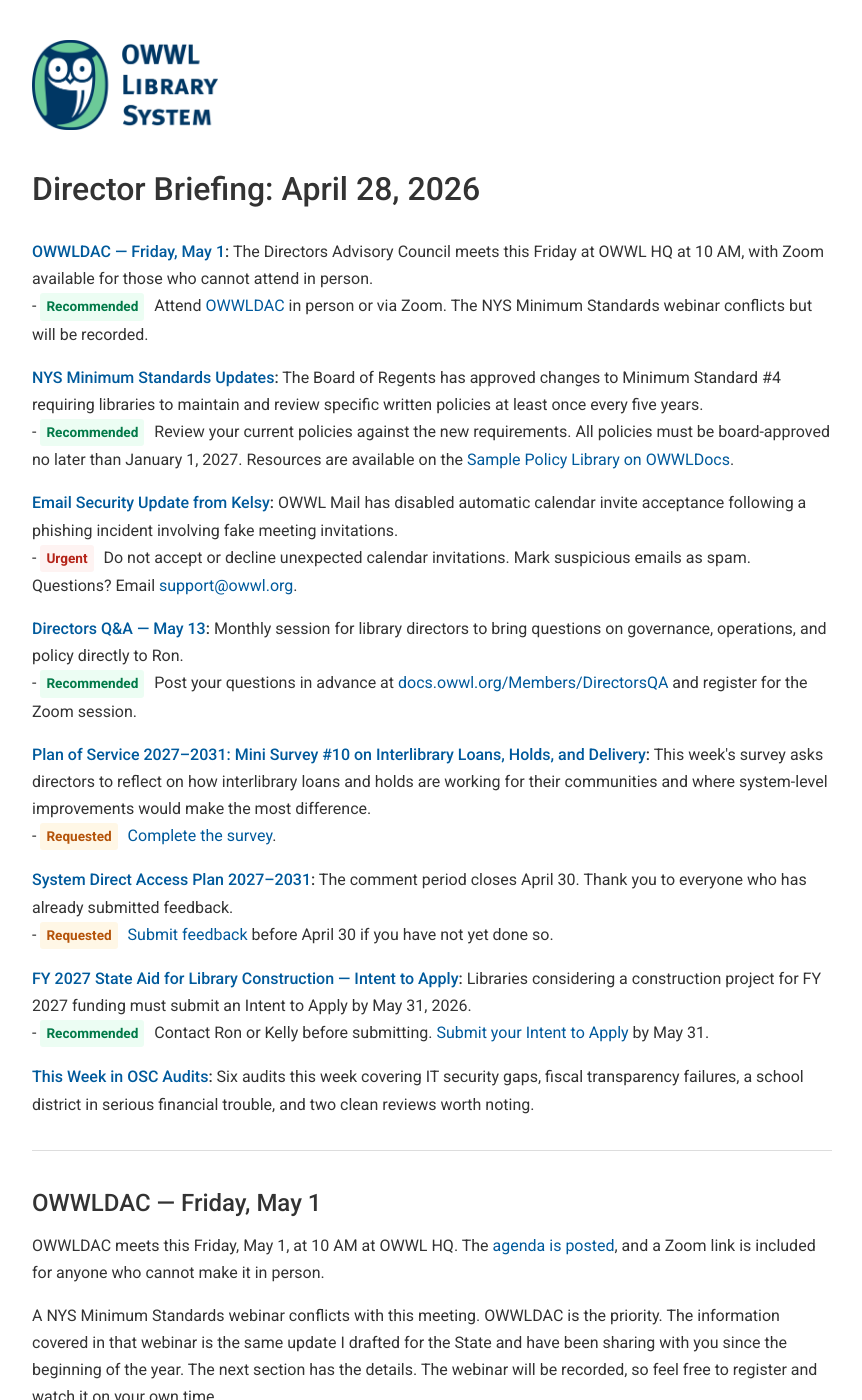
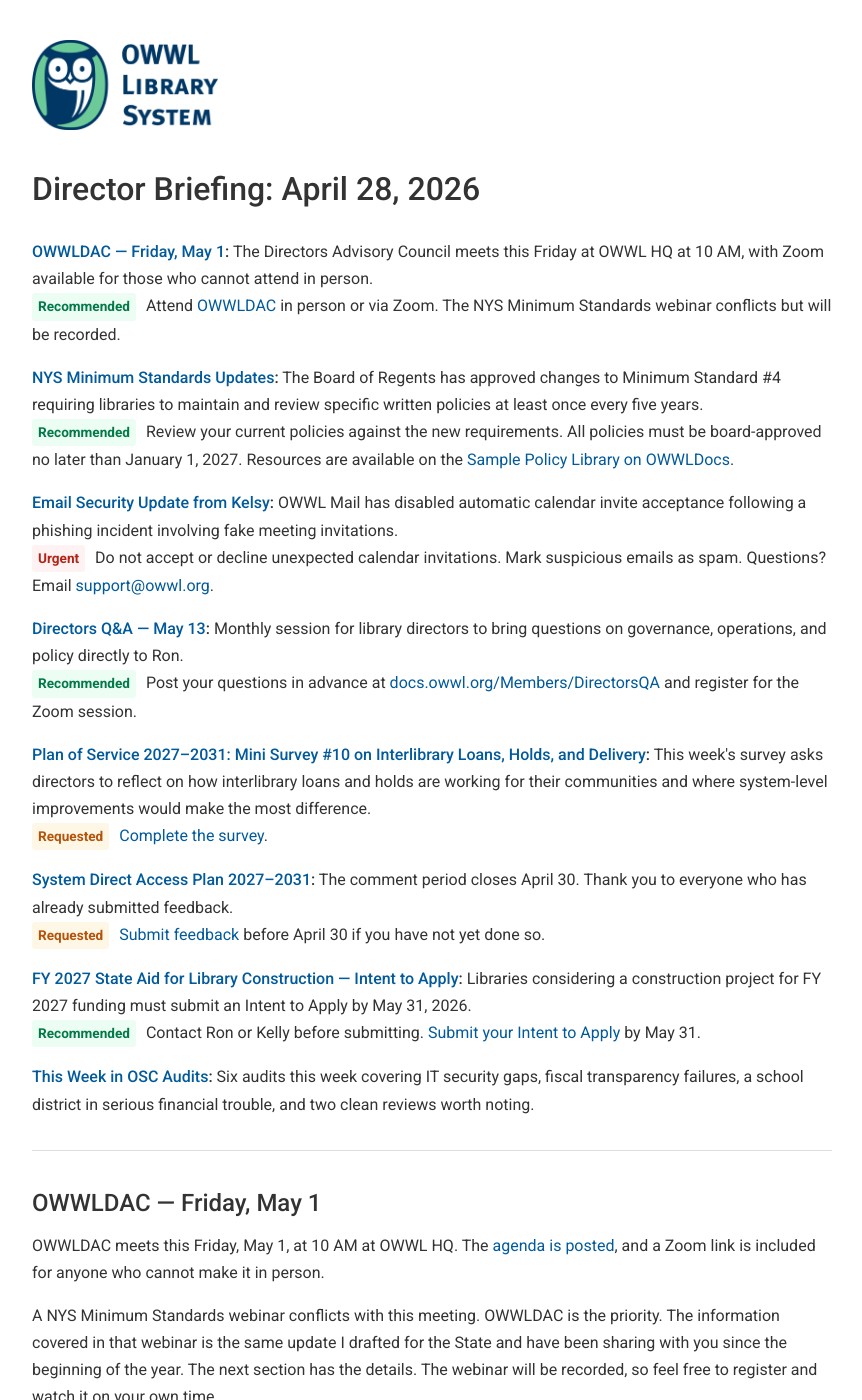
Before and after one commit to OWWL-Library-System/briefing, a Jekyll site: the page built from director/2026-04-28.md, in a window 1280 px wide and 1400 px high. Shown: the whole window, without its empty margins (208-1070 px from the left). Built offline with Jekyll 4.4.1, drawn with Linux system fonts in a browser that asks for light colours.

Commit message:
Update 2026-04-28.md

```diff
--- a/director/2026-04-28.md
+++ b/director/2026-04-28.md
@@ -9,31 +9,31 @@ title: Director Briefing - April 28, 2026
 
 <p><strong><a href="#owwldac--friday-may-1">OWWLDAC — Friday, May 1</a>:</strong> The Directors Advisory Council meets this Friday at OWWL HQ at 10 AM, with Zoom available for those who cannot attend in person.<br>
 
-- <span class="action action-recommended">Recommended</span> Attend <a href="https://docs.owwl.org/Members/Meetings/DirectorsAdvisoryCouncilAgendaMay12026">OWWLDAC</a> in person or via Zoom. The NYS Minimum Standards webinar conflicts but will be recorded.</p>
+<span class="action action-recommended">Recommended</span> Attend <a href="https://docs.owwl.org/Members/Meetings/DirectorsAdvisoryCouncilAgendaMay12026">OWWLDAC</a> in person or via Zoom. The NYS Minimum Standards webinar conflicts but will be recorded.</p>
 
 <p><strong><a href="#nys-minimum-standards-updates">NYS Minimum Standards Updates</a>:</strong> The Board of Regents has approved changes to Minimum Standard #4 requiring libraries to maintain and review specific written policies at least once every five years.<br>
 
-- <span class="action action-recommended">Recommended</span> Review your current policies against the new requirements. All policies must be board-approved no later than January 1, 2027. Resources are available on the <a href="https://docs.owwl.org/Community/PolicyLibrary">Sample Policy Library on OWWLDocs</a>.</p>
+<span class="action action-recommended">Recommended</span> Review your current policies against the new requirements. All policies must be board-approved no later than January 1, 2027. Resources are available on the <a href="https://docs.owwl.org/Community/PolicyLibrary">Sample Policy Library on OWWLDocs</a>.</p>
 
 <p><strong><a href="#email-security-update-from-kelsy">Email Security Update from Kelsy</a>:</strong> OWWL Mail has disabled automatic calendar invite acceptance following a phishing incident involving fake meeting invitations.<br>
 
-- <span class="action action-urgent">Urgent</span> Do not accept or decline unexpected calendar invitations. Mark suspicious emails as spam. Questions? Email <a href="mailto:support@owwl.org">support@owwl.org</a>.</p>
+<span class="action action-urgent">Urgent</span> Do not accept or decline unexpected calendar invitations. Mark suspicious emails as spam. Questions? Email <a href="mailto:support@owwl.org">support@owwl.org</a>.</p>
 
 <p><strong><a href="#directors-qa--may-13">Directors Q&amp;A — May 13</a>:</strong> Monthly session for library directors to bring questions on governance, operations, and policy directly to Ron.<br>
 
-- <span class="action action-recommended">Recommended</span> Post your questions in advance at <a href="https://docs.owwl.org/Members/DirectorsQA">docs.owwl.org/Members/DirectorsQA</a> and register for the Zoom session.</p>
+<span class="action action-recommended">Recommended</span> Post your questions in advance at <a href="https://docs.owwl.org/Members/DirectorsQA">docs.owwl.org/Members/DirectorsQA</a> and register for the Zoom session.</p>
 
 <p><strong><a href="#plan-of-service-20272031-mini-survey-10-on-interlibrary-loans-holds-and-delivery">Plan of Service 2027–2031: Mini Survey #10 on Interlibrary Loans, Holds, and Delivery</a>:</strong> This week's survey asks directors to reflect on how interlibrary loans and holds are working for their communities and where system-level improvements would make the most difference.<br>
 
-- <span class="action action-requested">Requested</span> <a href="https://forms.gle/5dppmQcjYEso3mQV8">Complete the survey</a>.</p>
+<span class="action action-requested">Requested</span> <a href="https://forms.gle/5dppmQcjYEso3mQV8">Complete the survey</a>.</p>
 
 <p><strong><a href="#system-direct-access-plan-20272031">System Direct Access Plan 2027–2031</a>:</strong> The comment period closes April 30. Thank you to everyone who has already submitted feedback.<br>
 
-- <span class="action action-requested">Requested</span> <a href="https://forms.gle/A9xz7BbAxxLXqZaD8">Submit feedback</a> before April 30 if you have not yet done so.</p>
+<span class="action action-requested">Requested</span> <a href="https://forms.gle/A9xz7BbAxxLXqZaD8">Submit feedback</a> before April 30 if you have not yet done so.</p>
 
 <p><strong><a href="#fy-2027-state-aid-for-library-construction--intent-to-apply">FY 2027 State Aid for Library Construction — Intent to Apply</a>:</strong> Libraries considering a construction project for FY 2027 funding must submit an Intent to Apply by May 31, 2026.<br>
 
-- <span class="action action-recommended">Recommended</span> Contact Ron or Kelly before submitting. <a href="https://docs.google.com/forms/d/e/1FAIpQLSe14CeuFOMYUEmRrEkPqW607FgzCbAqJac5-agaK7777XTBiw/viewform">Submit your Intent to Apply</a> by May 31.</p>
+<span class="action action-recommended">Recommended</span> Contact Ron or Kelly before submitting. <a href="https://docs.google.com/forms/d/e/1FAIpQLSe14CeuFOMYUEmRrEkPqW607FgzCbAqJac5-agaK7777XTBiw/viewform">Submit your Intent to Apply</a> by May 31.</p>
 
 <p><strong><a href="#this-week-in-osc-audits">This Week in OSC Audits</a>:</strong> Six audits this week covering IT security gaps, fiscal transparency failures, a school district in serious financial trouble, and two clean reviews worth noting.</p>
 
```
